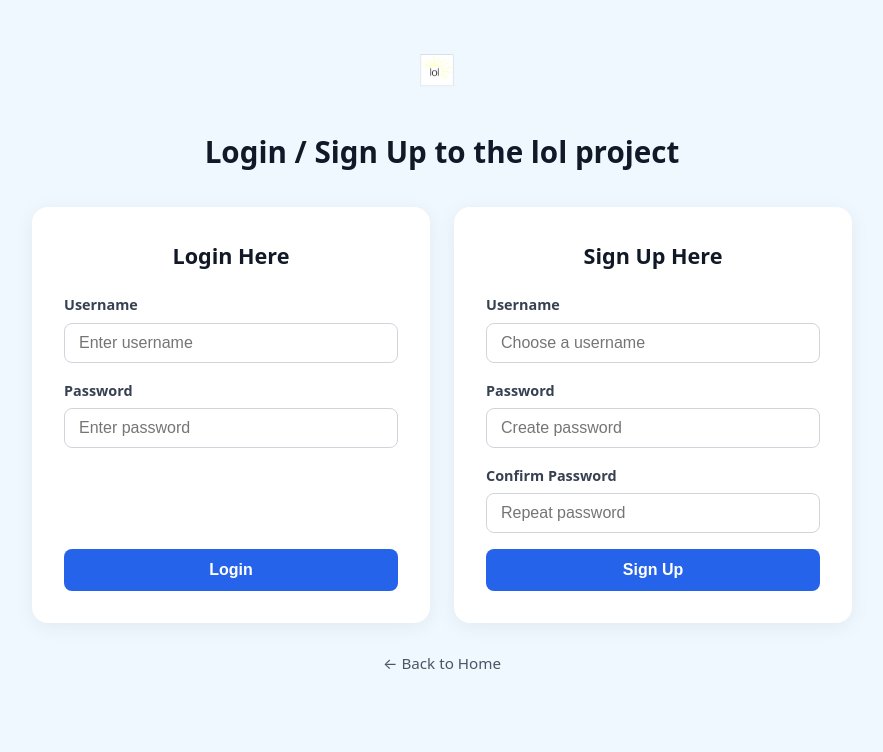
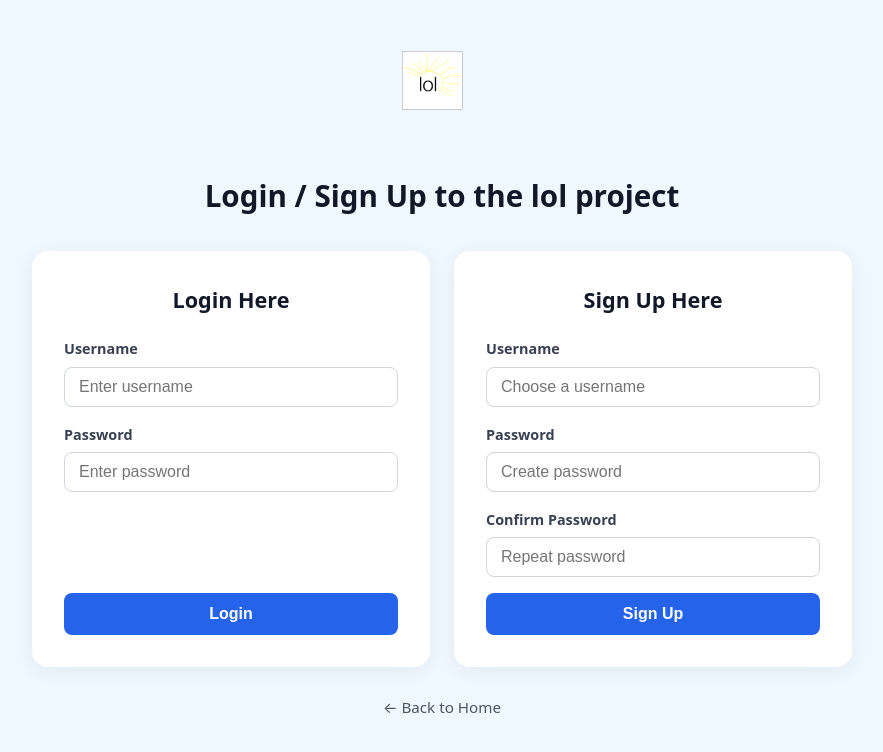
Before and after one commit to d08689390-byte/lol-project, a plain HTML site: page login.html in a window 1280 px wide. Shown: the whole page, without its empty margins (198-1081 px from the left). Drawn offline with Linux system fonts and the light colour scheme.

Commit message:
Update login.html

```diff
--- a/login.html
+++ b/login.html
@@ -16,7 +16,7 @@
       background-color: #f0f8ff;
       color: #1f2937;
       line-height: 1.6;
-      padding: 40px 20px;
+      padding: 24px 20px 40px 20px;
     }
 
     .container {
@@ -25,9 +25,15 @@
       text-align: center;
     }
 
+    #lollogo {
+      margin-bottom: 20px;
+    }
+
     #lollogo img {
-      max-height: 64px;
-      margin-bottom: 16px;
+      height: 120px;
+      max-width: 100%;
+      width: auto;
+      display: inline-block;
     }
 
     h1 {
@@ -120,9 +126,11 @@
 <body>
 
   <div class="container">
+    <!-- TOP CENTER LOGO -->
     <div id="lollogo">
       <img src="lollogo.png" alt="Lol Project Logo" id="lollogoImage">
     </div>
+
     <h1>Login / Sign Up to the lol project</h1>
 
     <div class="auth-grid">
```
